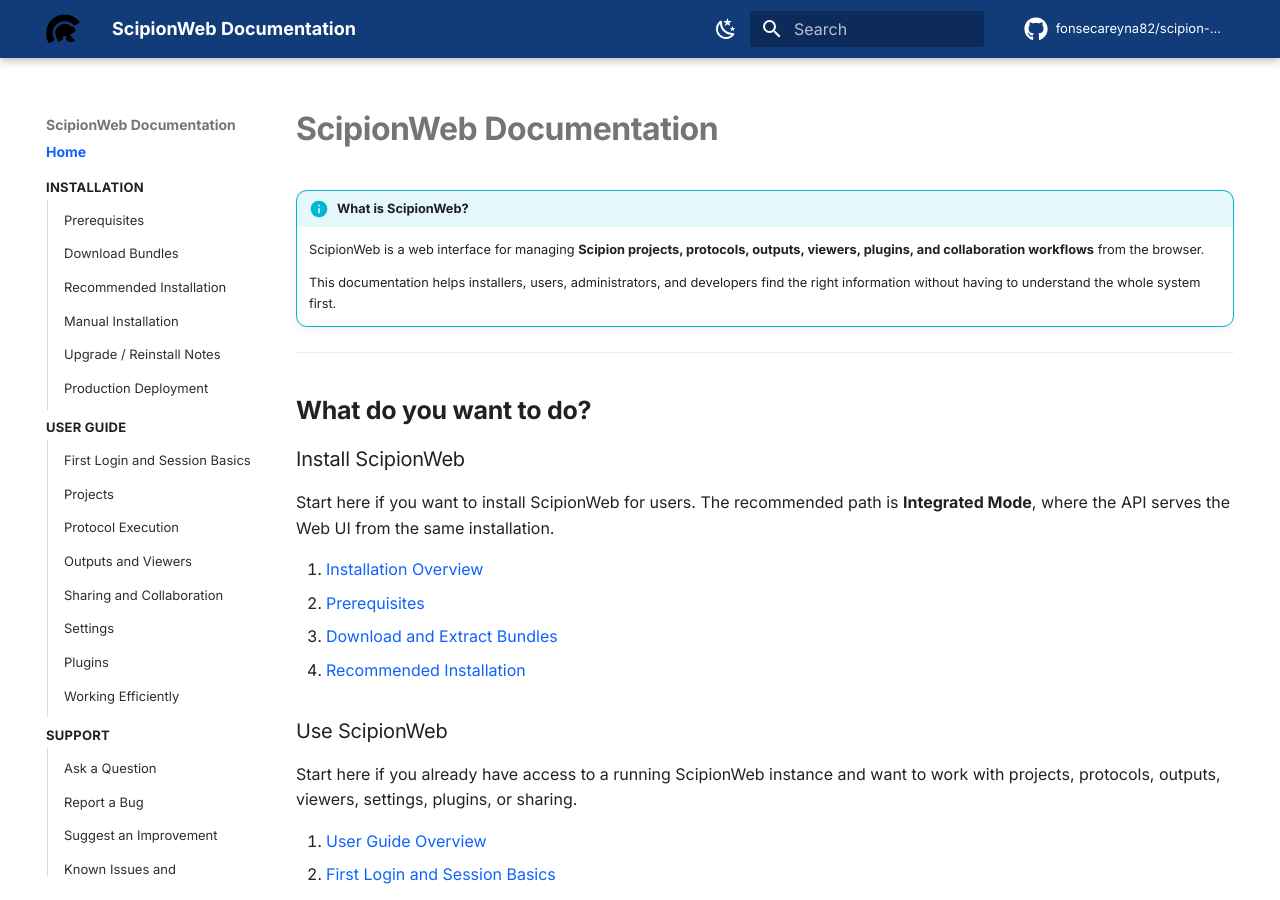
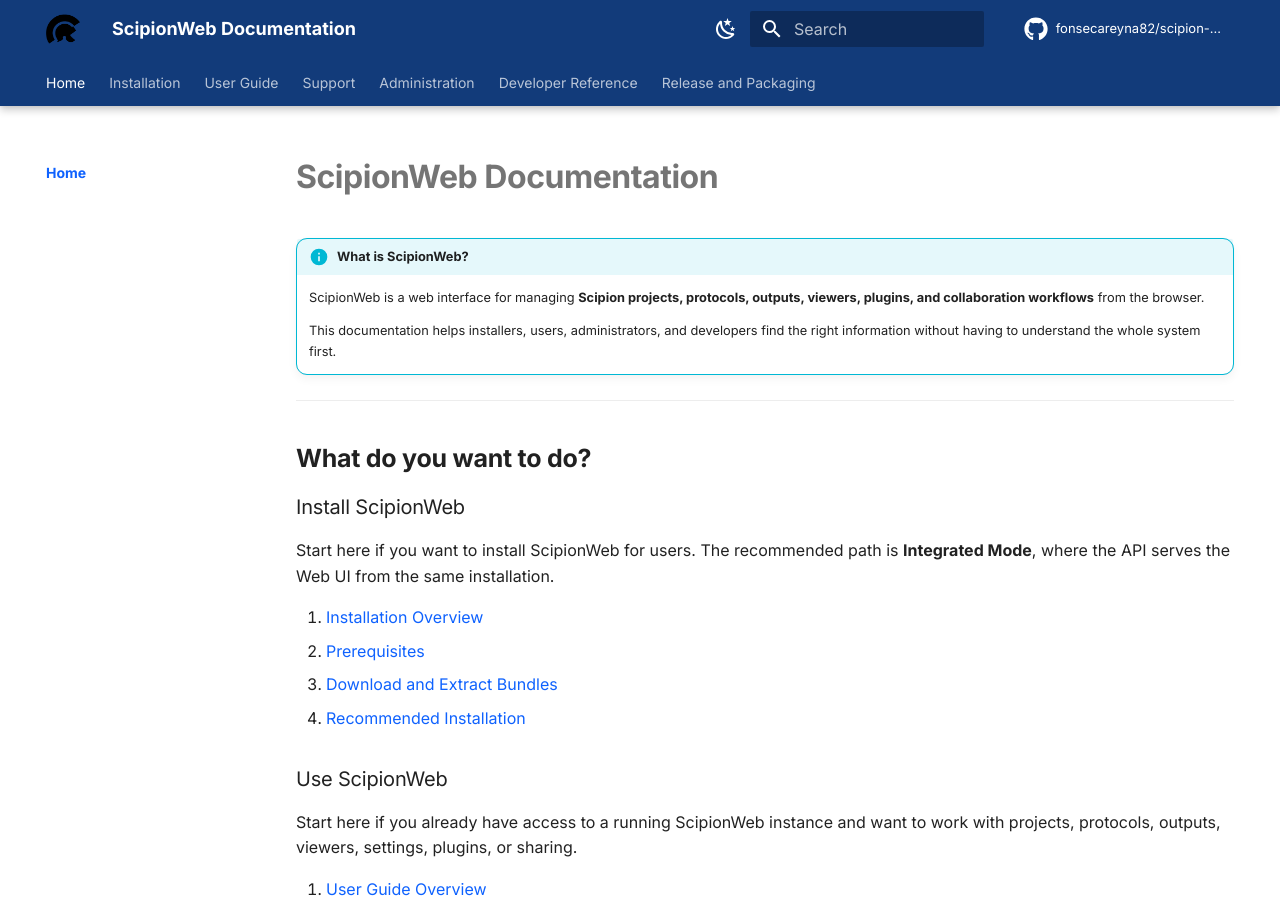
Before and after one commit to fonsecareyna82/scipion-docs, an MkDocs documentation site: the page built from docs/index.md, in a window 1280 px wide and 900 px high. Built offline with MkDocs 1.6.1 and Material for MkDocs 9.7.7, drawn with Linux system fonts in a browser that asks for light colours; comment, search, counter and statistics services are not loaded.

Commit message:
Use tabbed navigation for nextPYP-style docs

```diff
--- a/mkdocs.yml
+++ b/mkdocs.yml
@@ -27,6 +27,8 @@
     - navigation.instant
     - navigation.instant.progress
     - navigation.tracking
+    - navigation.tabs
+    - navigation.tabs.sticky
     - navigation.sections
     - navigation.expand
     - navigation.indexes
@@ -42,14 +44,14 @@
       toggle:
         icon: material/weather-night
         name: Switch to dark mode
-      primary: indigo
-      accent: cyan
+      primary: blue
+      accent: light-blue
     - scheme: slate
       toggle:
         icon: material/weather-sunny
         name: Switch to light mode
-      primary: indigo
-      accent: cyan
+      primary: blue
+      accent: light-blue
 
 nav:
   - Home: index.md
```
